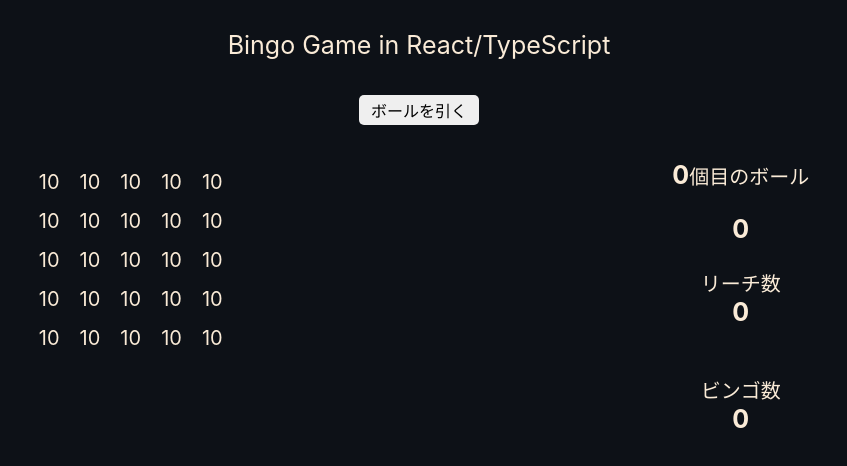
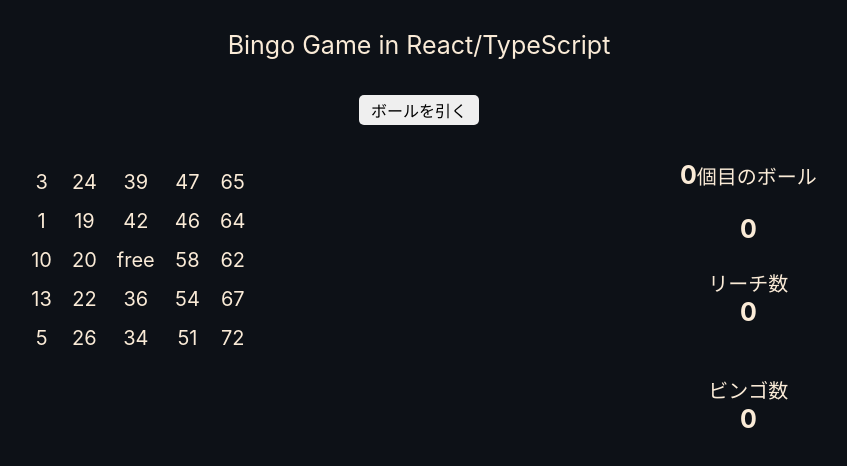
Before and after one commit to KazuhiroTakahashi96/BingoGame2-React-TypeScript, a React (Create React App) app: page / in a window 1280 px wide. Both pictures are taken after a click on the button "カード作成". Shown: the top 466 px of the page, without its empty margins (221-1068 px from the left). Built offline with nearby package versions, Linux system fonts and the light colour scheme.

Commit message:
ビンゴカードの作成処理

```diff
--- a/src/App.tsx
+++ b/src/App.tsx
@@ -31,19 +31,19 @@ function makeRandomNum(option: number) {
       array.splice(randomNum, 1);
     }
   }
-
-  return col_row_Array;
 }
 
 function App() {
   // 何列のビンゴか、その値の更新state
   const [option, setOption] = useState<number>(5);
+  // n個目のボール
   const [ballCount, setBallCount] = useState<number>(0);
   const [showHideBtn, setShowHideBtn] = useState<boolean>(true);
 
   const handleSubmit = (e: { preventDefault: () => void }) => {
     e.preventDefault();
-    // ボタンの表示非表示
+
+    // 各要素の表示非表示
     setShowHideBtn(!showHideBtn);
 
     // 空の二次元配列の作成処理
@@ -51,8 +51,11 @@ function App() {
       col_row_Array[i] = [];
     }
 
-    const result = makeRandomNum(option);
-    console.log(result);
+    for (let i = 1; i <= option * 15; i++) {
+      bingoBallArray.push(i);
+    }
+
+    makeRandomNum(option);
   };
   return (
     <div className="App" style={{ textAlign: "center", fontSize: "20px" }}>
@@ -87,7 +90,9 @@ function App() {
       {showHideBtn || (
         <Button
           text={"ボールを引く"}
-          onClick={() => setBallCount(ballCount + 1)}
+          onClick={() => {
+            setBallCount(ballCount + 1);
+          }}
         />
       )}
 
@@ -100,7 +105,7 @@ function App() {
             margin: "30px",
           }}
         >
-          <BingoCard />
+          <BingoCard col_row_Array={col_row_Array} />
           <div>
             <BingoBall ballCount={ballCount} />
             <ReachBingoNum />
--- a/src/component/bingo_card/BingoCard.tsx
+++ b/src/component/bingo_card/BingoCard.tsx
@@ -1,14 +1,21 @@
 import React from "react";
 import ColumnNum from "../column_num/ColumnNum";
 
-const BingoCard = () => {
+type Props = {
+  col_row_Array: number[][];
+};
+
+const BingoCard = (props: Props) => {
+  const centerIndex = (props.col_row_Array.length - 1) / 2;
   return (
     <div style={{ display: "flex" }}>
-      <ColumnNum />
-      <ColumnNum />
-      <ColumnNum />
-      <ColumnNum />
-      <ColumnNum />
+      {props.col_row_Array.map((col_NumArray, i) => (
+        <ColumnNum
+          key={i}
+          col_NumArray={col_NumArray}
+          centerIndex={i === centerIndex ? centerIndex : null}
+        />
+      ))}
     </div>
   );
 };
--- a/src/component/button/Button.tsx
+++ b/src/component/button/Button.tsx
@@ -12,6 +12,7 @@ const btnStyle = {
   margin: "5px",
   border: "1px",
   borderRadius: "5px",
+  cursor: "pointer",
 };
 
 const Button = (props: Props) => {
--- a/src/component/column_num/ColumnNum.tsx
+++ b/src/component/column_num/ColumnNum.tsx
@@ -1,18 +1,23 @@
 import React from "react";
+
+type Props = {
+  col_NumArray: number[];
+  centerIndex: number | null;
+};
 
 const numStyle = {
   margin: "5px",
   padding: "5px",
 };
 
-const ColumnNum = () => {
+const ColumnNum = (props: Props) => {
   return (
     <div>
-      <p style={numStyle}>10</p>
-      <p style={numStyle}>10</p>
-      <p style={numStyle}>10</p>
-      <p style={numStyle}>10</p>
-      <p style={numStyle}>10</p>
+      {props.col_NumArray.map((num, i) => (
+        <p key={i} style={numStyle}>
+          {i === props.centerIndex ? "free" : num}
+        </p>
+      ))}
     </div>
   );
 };
```
